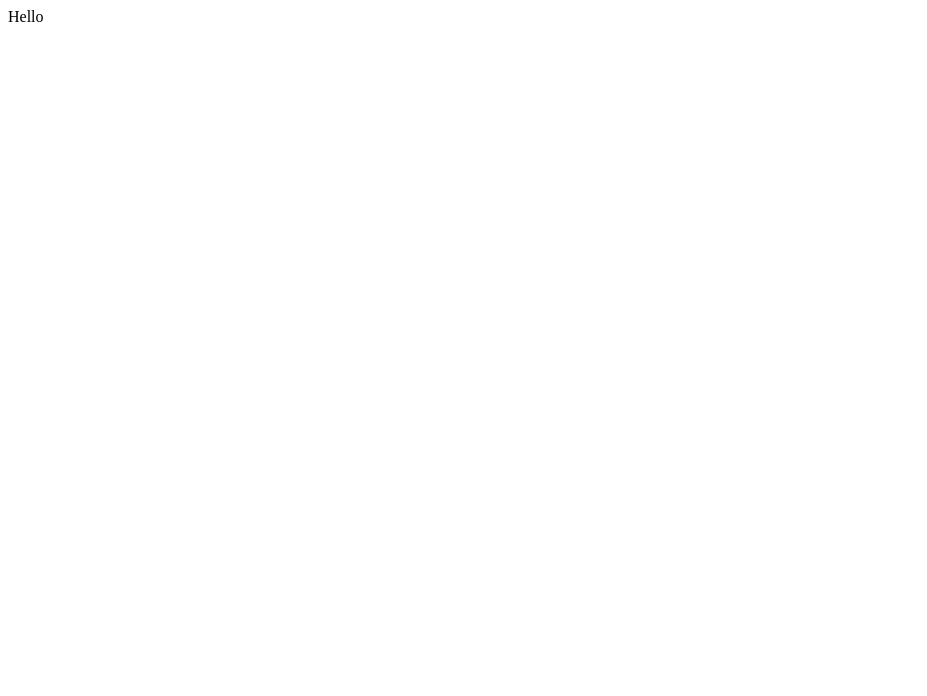
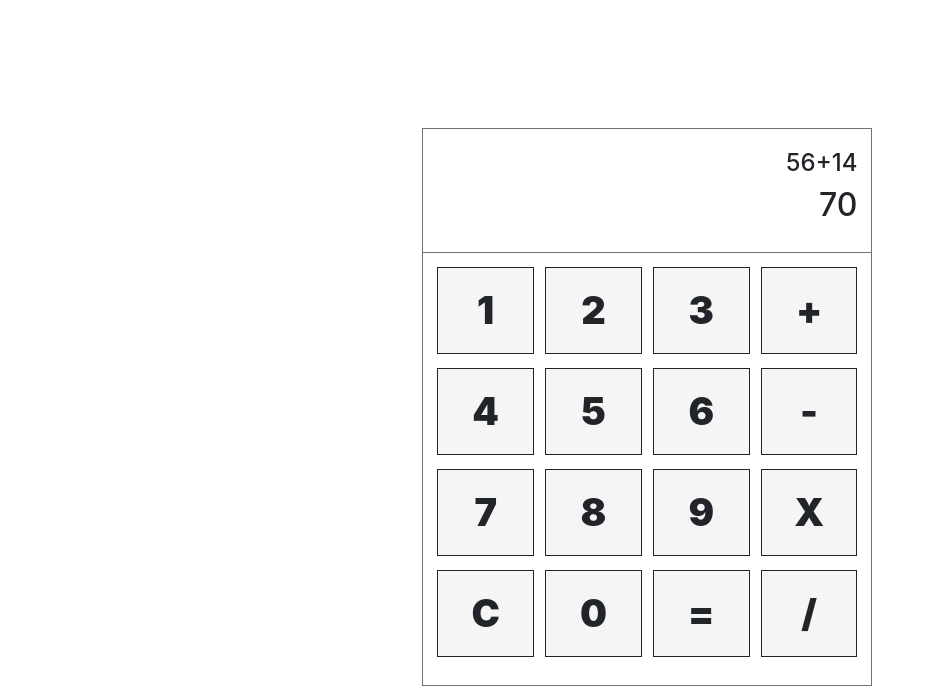
Before and after one commit to grovervinayak/ReactJS-Basic-Calculator, a React app: page / in a window 1280 px wide. Shown: the whole page, without its empty margins (0-927 px from the left). Built offline with nearby package versions, Linux system fonts and the light colour scheme.

Commit message:
Done structuring and Styling of the Calculator

```diff
--- /dev/null
+++ b/Src/App/Components/Calculator.js
@@ -0,0 +1,70 @@
+import React from 'react';
+import { render } from 'react-dom';
+import "../../Stylesheets/CalculatorStyle.css";
+export class Calculator extends React.Component{
+	render(){
+		return(
+			<div>
+				<div className="top-page">
+					<div className="top-inside">
+						<div className="screen-out">
+							<h4>56+14</h4>
+							<h2>70</h2>
+						</div>
+						<div className="button-whole">
+							<div className="button-in">
+								<div className="single-button">
+									<p>1</p>
+								</div>
+								<div className="single-button">
+									<p>2</p>
+								</div>
+								<div className="single-button">
+									<p>3</p>
+								</div>
+								<div className="single-button">
+									<p>+</p>
+								</div>
+								<div className="single-button">
+									<p>4</p>
+								</div>
+								<div className="single-button">
+									<p>5</p>
+								</div>
+								<div className="single-button">
+									<p>6</p>
+								</div>
+								<div className="single-button">
+									<p>-</p>
+								</div>
+								<div className="single-button">
+									<p>7</p>
+								</div>
+								<div className="single-button">
+									<p>8</p>
+								</div>
+								<div className="single-button">
+									<p>9</p>
+								</div>
+								<div className="single-button">
+									<p>X</p>
+								</div>
+								<div className="single-button">
+									<p>C</p>
+								</div>
+								<div className="single-button">
+									<p>0</p>
+								</div>
+								<div className="single-button">
+									<p>=</p>
+								</div>
+								<div className="single-button">
+									<p>/</p>
+								</div>
+							</div>
+						</div>
+					</div>
+				</div>
+			</div>);
+	}
+}
--- a/Src/App/index.js
+++ b/Src/App/index.js
@@ -1,11 +1,11 @@
 import React from "react";
 import {render} from "react-dom";
-
+import {Calculator} from "./Components/Calculator";
 class App extends React.Component{
 	render(){
 		return(
 			<div>
-				Hello
+				<Calculator/>
 			</div>
 			);
 	}
--- /dev/null
+++ b/Src/Stylesheets/CalculatorStyle.css
@@ -0,0 +1,47 @@
+.top-inside
+{
+	width: 450px;
+	margin-left: 33%;
+	margin-top: 10%;
+	border: 1px solid #707070;
+}
+.screen-out
+{
+	border-bottom: 1px solid #707070;
+	text-align: right;
+	padding: 20px 14px;
+}
+.button-whole
+{
+	padding: 14px;
+}
+.button-in
+{
+	display: flex;
+	flex-wrap: wrap;
+	justify-content: space-between;
+}
+.single-button
+{
+	flex:0 0 23%;
+	height:87px;
+	margin-bottom: 14px;
+	border: 1px solid;
+	text-align: center;
+	display: flex;
+	align-items: center;
+	justify-content: space-around;
+	background: #F5F5F5;
+	cursor: pointer;
+	transition: 0.1s;
+}
+.single-button p
+{
+	margin-bottom: 0px;
+	font-size: 38px;
+	font-weight: 900;
+}
+.single-button:hover
+{
+	background: #eaeaea;
+}
--- a/Src/index.html
+++ b/Src/index.html
@@ -1,7 +1,8 @@
 <!doctype html>
 <html lang="en">
 	<head>
-		<title>ReactJS Basic Tutorials</title>
+		<title>Calculator - Basic ReactJS Tutorial | Easy Calculator | Well Organized</title>
+        <link rel="stylesheet" href="https://stackpath.bootstrapcdn.com/bootstrap/4.3.1/css/bootstrap.min.css" integrity="sha384-ggOyR0iXCbMQv3Xipma34MD+dH/1fQ784/j6cY/iJTQUOhcWr7x9JvoRxT2MZw1T" crossorigin="anonymous">
 	</head>
 	<body>
 		<div id="app"></div>
--- a/package.json
+++ b/package.json
@@ -22,6 +22,8 @@
     "babel-preset-react": "^6.24.1",
     "babel-preset-stage-1": "^6.24.1",
     "babel-preset-stage-2": "^6.24.1",
+    "css-loader": "^3.0.0",
+    "style-loader": "^0.23.1",
     "webpack": "^3.10.0",
     "webpack-dev-server": "^2.11.1"
   }
```
Also changed, not shown: 1 other file.
